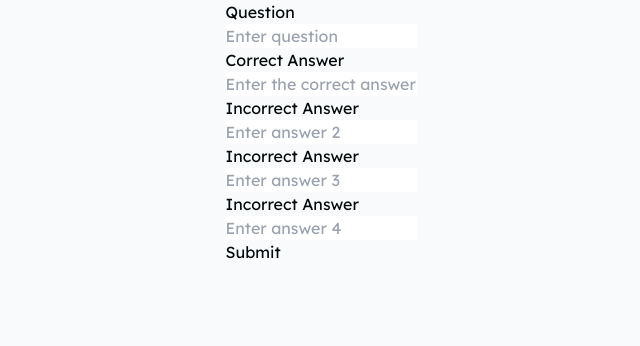
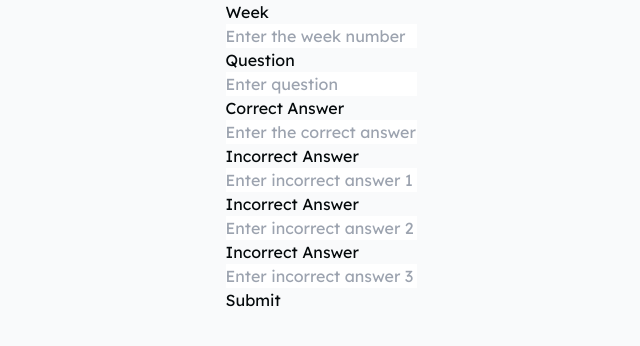
Before and after one commit to SchoolOfCode/bc16-final-projects-team_algorhythm, a Next.js app: page /quizcreation in a window 1280 px wide. Shown: the top 346 px of the page, without its empty margins (319-959 px from the left). Built offline with nearby package versions, Linux system fonts and the light colour scheme; no server answers; what tailwindcss-animated would draw is missing.

Commit message:
form edited

```diff
--- a/app/quizcreation/page.tsx
+++ b/app/quizcreation/page.tsx
@@ -5,37 +5,40 @@ import * as yup from "yup";
 import { useState } from "react";
 
 const supabase = createClient(
-  process.env.NEXT_PUBLIC_SUPABASE_URL,
-  process.env.NEXT_PUBLIC_SUPABASE_ANON_KEY,
+  process.env.NEXT_PUBLIC_SUPABASE_URL!,
+  process.env.NEXT_PUBLIC_SUPABASE_ANON_KEY!,
 );
 
 export default function QuizCreation() {
   const [feedback, setFeedback] = useState("");
 
   const QuizSchema = yup.object().shape({
+    week_number: yup.number().max(12, "Week must be 1 to 12").required("Required."),
     question: yup.string().max(120, "Too long!").required("Required."),
     correct_answer: yup.string().max(100, "Too long!").required("Required."),
-    answer2: yup.string().max(100, "Too long!").required("Required."),
-    answer3: yup.string().max(100, "Too long!").required("Required."),
-    answer4: yup.string().max(100, "Too long!").required("Required."),
+    incorrect_answer1: yup.string().max(100, "Too long!").required("Required."),
+    incorrect_answer2: yup.string().max(100, "Too long!").required("Required."),
+    incorrect_answer3: yup.string().max(100, "Too long!").required("Required."),
   });
 
   const QuizValues = {
+    week_number: "",
     question: "",
     correct_answer: "",
-    answer2: "",
-    answer3: "",
-    answer4: "",
+    incorrect_answer1: "",
+    incorrect_answer2: "",
+    incorrect_answer3: "",
   };
 
-  async function handleSubmit(values, { resetForm }) {
+  async function handleSubmit(values: any, { resetForm }: any) {
     try {
-      const { error } = await supabase.from("quiz_creation").insert({
+      const { error } = await supabase.from("quiz1").insert({
+        week_number: values.week_number,
         question: values.question,
         correct_answer: values.correct_answer,
-        answer2: values.answer2,
-        answer3: values.answer3,
-        answer4: values.answer4,
+        incorrect_answer1: values.incorrect_answer1,
+        incorrect_answer2: values.incorrect_answer2,
+        incorrect_answer3: values.incorrect_answer3,
       });
       if (error) {
         throw error;
@@ -57,8 +60,17 @@ export default function QuizCreation() {
     >
       {({ isSubmitting }) => (
         <Form>
+          <Field name="week_number">
+            {({ field, meta }: any) => (
+              <div className="form-control">
+                <label>Week</label>
+                <input {...field} placeholder="Enter the week number" id="week_number" />
+                {meta.error && meta.touched && <p>{meta.error}</p>}
+              </div>
+            )}
+          </Field>
           <Field name="question">
-            {({ field, meta }) => (
+            {({ field, meta }: any) => (
               <div className="form-control">
                 <label>Question</label>
                 <input {...field} placeholder="Enter question" id="question" />
@@ -67,7 +79,7 @@ export default function QuizCreation() {
             )}
           </Field>
           <Field name="correct_answer">
-            {({ field, meta }) => (
+            {({ field, meta }: any) => (
               <div className="form-control">
                 <label>Correct Answer</label>
                 <input
@@ -79,29 +91,29 @@ export default function QuizCreation() {
               </div>
             )}
           </Field>
-          <Field name="answer2">
-            {({ field, meta }) => (
+          <Field name="incorrect_answer1">
+            {({ field, meta }: any) => (
               <div className="form-control">
                 <label>Incorrect Answer</label>
-                <input {...field} placeholder="Enter answer 2" id="answer2" />
+                <input {...field} placeholder="Enter incorrect answer 1" id="incorrect_answer1" />
                 {meta.error && meta.touched && <p>{meta.error}</p>}
               </div>
             )}
           </Field>
-          <Field name="answer3">
-            {({ field, meta }) => (
+          <Field name="incorrect_answer2">
+            {({ field, meta }: any) => (
               <div className="form-control">
                 <label>Incorrect Answer</label>
-                <input {...field} placeholder="Enter answer 3" id="answer3" />
+                <input {...field} placeholder="Enter incorrect answer 2" id="incorrect_answer2" />
                 {meta.error && meta.touched && <p>{meta.error}</p>}
               </div>
             )}
           </Field>
-          <Field name="answer4">
-            {({ field, meta }) => (
+          <Field name="incorrect_answer3">
+            {({ field, meta }: any) => (
               <div className="form-control">
                 <label>Incorrect Answer</label>
-                <input {...field} placeholder="Enter answer 4" id="answer4" />
+                <input {...field} placeholder="Enter incorrect answer 3" id="incorrect_answer3" />
                 {meta.error && meta.touched && <p>{meta.error}</p>}
               </div>
             )}
```
